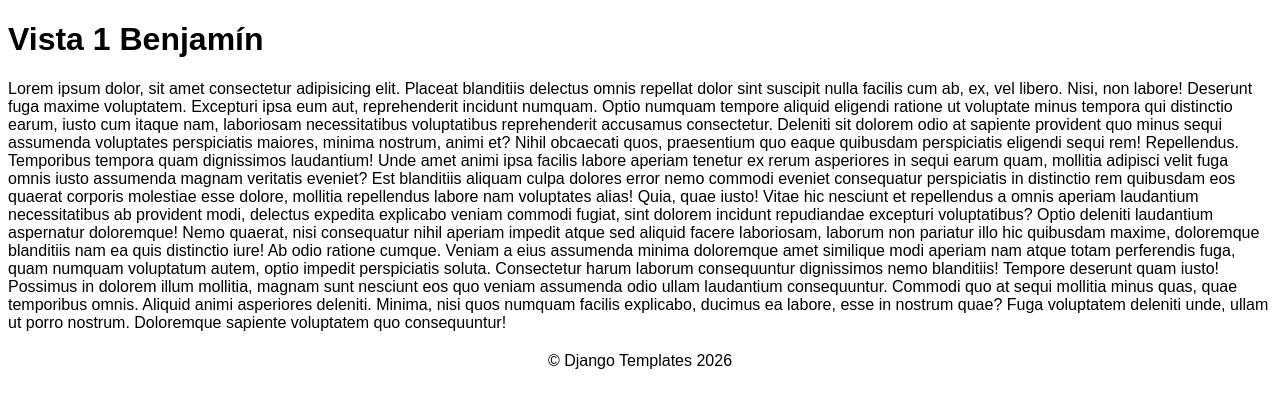
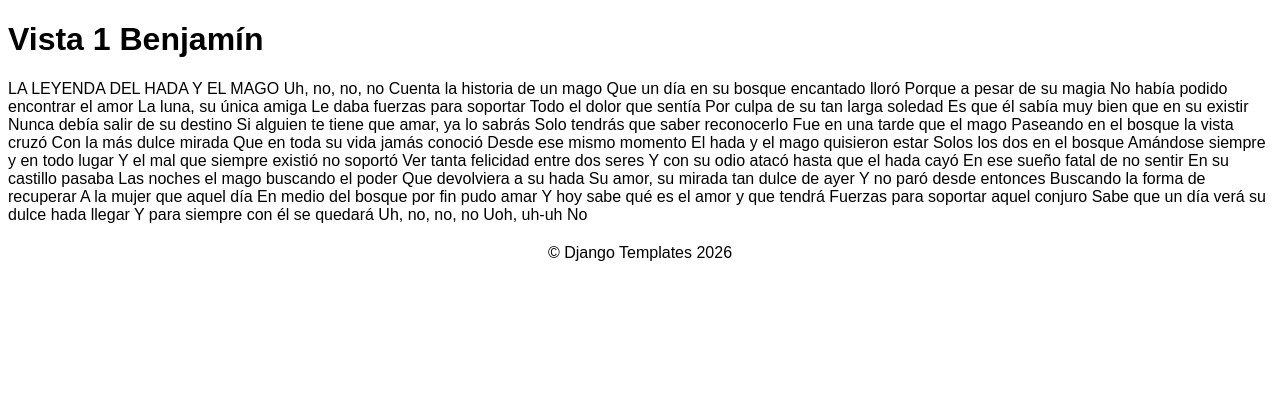
Before and after one commit to larriag13/03-django_templates, a Django app: template Benjamín/templates/Benjamín/v1.html in a window 1280 px wide. Shown: the part 34-442 px from the top of the page. Run offline with Django 3.2, Linux system fonts and the light colour scheme; the template is opened without the code that fills it, so the values that code supplies are empty.

Commit message:
rama benjamin modificada

```diff
--- a/Benjamín/templates/Benjamín/v1.html
+++ b/Benjamín/templates/Benjamín/v1.html
@@ -3,15 +3,57 @@
 {% block content %}
 <h1>Vista 1 Benjamín</h1>
 <p>
-    Lorem ipsum dolor, sit amet consectetur adipisicing elit. Placeat blanditiis delectus omnis repellat dolor sint suscipit nulla facilis cum ab, ex, vel libero. Nisi, non labore! Deserunt fuga maxime voluptatem.
-    Excepturi ipsa eum aut, reprehenderit incidunt numquam. Optio numquam tempore aliquid eligendi ratione ut voluptate minus tempora qui distinctio earum, iusto cum itaque nam, laboriosam necessitatibus voluptatibus reprehenderit accusamus consectetur.
-    Deleniti sit dolorem odio at sapiente provident quo minus sequi assumenda voluptates perspiciatis maiores, minima nostrum, animi et? Nihil obcaecati quos, praesentium quo eaque quibusdam perspiciatis eligendi sequi rem! Repellendus.
-    Temporibus tempora quam dignissimos laudantium! Unde amet animi ipsa facilis labore aperiam tenetur ex rerum asperiores in sequi earum quam, mollitia adipisci velit fuga omnis iusto assumenda magnam veritatis eveniet?
-    Est blanditiis aliquam culpa dolores error nemo commodi eveniet consequatur perspiciatis in distinctio rem quibusdam eos quaerat corporis molestiae esse dolore, mollitia repellendus labore nam voluptates alias! Quia, quae iusto!
-    Vitae hic nesciunt et repellendus a omnis aperiam laudantium necessitatibus ab provident modi, delectus expedita explicabo veniam commodi fugiat, sint dolorem incidunt repudiandae excepturi voluptatibus? Optio deleniti laudantium aspernatur doloremque!
-    Nemo quaerat, nisi consequatur nihil aperiam impedit atque sed aliquid facere laboriosam, laborum non pariatur illo hic quibusdam maxime, doloremque blanditiis nam ea quis distinctio iure! Ab odio ratione cumque.
-    Veniam a eius assumenda minima doloremque amet similique modi aperiam nam atque totam perferendis fuga, quam numquam voluptatum autem, optio impedit perspiciatis soluta. Consectetur harum laborum consequuntur dignissimos nemo blanditiis!
-    Tempore deserunt quam iusto! Possimus in dolorem illum mollitia, magnam sunt nesciunt eos quo veniam assumenda odio ullam laudantium consequuntur. Commodi quo at sequi mollitia minus quas, quae temporibus omnis.
-    Aliquid animi asperiores deleniti. Minima, nisi quos numquam facilis explicabo, ducimus ea labore, esse in nostrum quae? Fuga voluptatem deleniti unde, ullam ut porro nostrum. Doloremque sapiente voluptatem quo consequuntur!
+LA LEYENDA DEL HADA Y EL MAGO
+
+    Uh, no, no, no
+Cuenta la historia de un mago
+Que un día en su bosque encantado lloró
+Porque a pesar de su magia
+No había podido encontrar el amor
+
+La luna, su única amiga
+Le daba fuerzas para soportar
+Todo el dolor que sentía
+Por culpa de su tan larga soledad
+
+Es que él sabía muy bien que en su existir
+Nunca debía salir de su destino
+Si alguien te tiene que amar, ya lo sabrás
+Solo tendrás que saber reconocerlo
+
+Fue en una tarde que el mago
+Paseando en el bosque la vista cruzó
+Con la más dulce mirada
+Que en toda su vida jamás conoció
+
+Desde ese mismo momento
+El hada y el mago quisieron estar
+Solos los dos en el bosque
+Amándose siempre y en todo lugar
+
+Y el mal que siempre existió no soportó
+Ver tanta felicidad entre dos seres
+Y con su odio atacó hasta que el hada cayó
+En ese sueño fatal de no sentir
+
+En su castillo pasaba
+Las noches el mago buscando el poder
+Que devolviera a su hada
+Su amor, su mirada tan dulce de ayer
+
+Y no paró desde entonces
+Buscando la forma de recuperar
+A la mujer que aquel día
+En medio del bosque por fin pudo amar
+
+Y hoy sabe qué es el amor y que tendrá
+Fuerzas para soportar aquel conjuro
+Sabe que un día verá su dulce hada llegar
+Y para siempre con él se quedará
+
+Uh, no, no, no
+Uoh, uh-uh
+
+No
 </p>
 {% endblock %}
```
